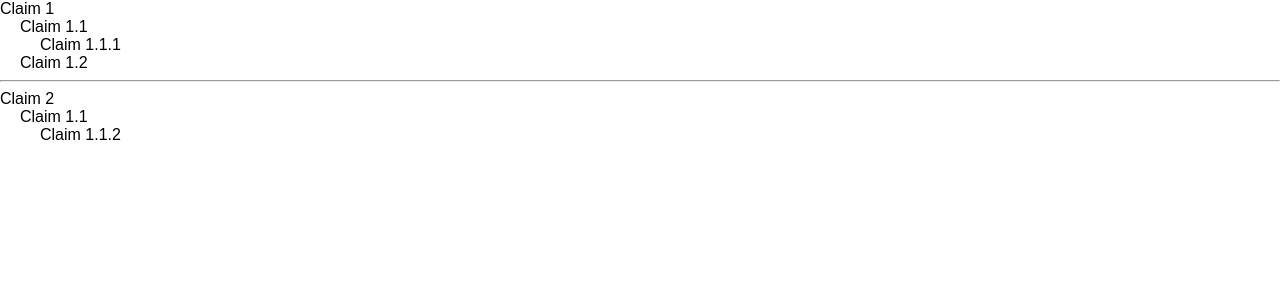
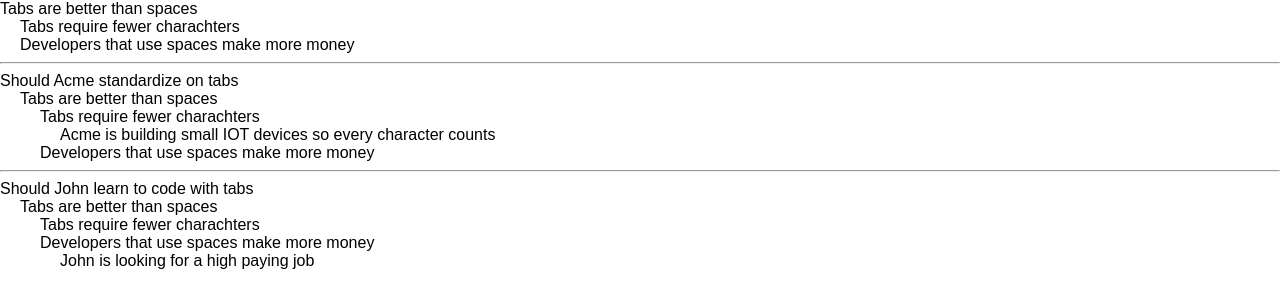
Before and after one commit to ozSofi/reason-score-react, a React (Create React App) app: page / in a window 1280 px wide. Shown: the top 308 px of the page. Built offline with nearby package versions, Linux system fonts and the light colour scheme.

Commit message:
example of child contexts

```diff
--- a/public/index.html
+++ b/public/index.html
@@ -22,7 +22,9 @@
     <div id="root"></div>
     <claim claimId="1" claimData="{}"></claim>
     <hr>
-    <claim claimId="2" claimData="{}"></claim>
+    <claim claimId="acme" claimData="{}"></claim>
+    <hr>
+    <claim claimId="john" claimData="{}"></claim>
     <!--
       This HTML file is a template.
       If you open it directly in the browser, you will see an empty page.
--- a/src/App.js
+++ b/src/App.js
@@ -17,44 +17,46 @@
     this.state = {
       rootClaimId: "1",
       claims: [
-        { id: "1", content: "Claim 1" },
-        { id: "1.1", content: "Claim 1.1" },
-        { id: "1.2", content: "Claim 1.2" },
-        { id: "1.1.1", content: "Claim 1.1.1" },
-        { id: "1.1.2", content: "Claim 1.1.2" },
-        { id: "2", content: "Claim 2" }
+        { id: "1", content: "Tabs are better than spaces" },
+        { id: "1.1", content: "Tabs require fewer charachters" },
+        { id: "1.2", content: "Developers that use spaces make more money" },
+        { id: "1.1.1", content: "Acme is building small IOT devices so every character counts" },
+        { id: "1.2.1", content: "John is looking for a high paying job" },
+        { id: "acme", content: "Should Acme standardize on tabs" },
+        { id: "john", content: "Should John learn to code with tabs" }
       ],
       edges: [
-        { parentId: "1", childId: "1.1", align: "pro", contextId: "1.1"}
-        , { parentId: "1", childId: "1.2", align: "con", contextId: "1.2"}
-        , { parentId: "2", childId: "1.1", align: "con", contextId: "1.1"}
-        , { parentId: "1.1", childId: "1.1.1", align: "pro", contextId: "1"}
-        , { parentId: "1.1", childId: "1.1.2", align: "pro", contextId: "2"}
+        { parentId: "1", childId: "1.1", align: "pro", contextId: "1" },
+        { parentId: "1", childId: "1.2", align: "con", contextId: "1" },
+        { parentId: "1.1", childId: "1.1.1", align: "pro", contextId: "acme" },
+        { parentId: "1.2", childId: "1.2.1", align: "pro", contextId: "john" },
+        { parentId: "acme", childId: "1", align: "pro", contextId: "acme" },
+        { parentId: "john", childId: "1", align: "pro", contextId: "john" }
       ],
       viewState: {
         claims: [
           { id: "1", open: true },
-          { id: "2", open: true },
+          { id: "1.2", open: true },
           { id: "1.1", open: true }
         ]
       }
     };
   }
 
-  getClaimView(claim) {
-    let claimView = this.state.viewState.claims.filter(c => c.id === claim.id)[0];
-    if (claimView === undefined) {
-      claimView = {}
-    }
-    return claimView;
-  }
+  // getClaimView(claim) {
+  //   let claimView = this.state.viewState.claims.filter(c => c.id === claim.id)[0];
+  //   if (claimView === undefined) {
+  //     claimView = {}
+  //   }
+  //   return claimView;
+  // }
 
   getClaimData(id) {
     const claim = this.state.claims.filter(claim => claim.id === id)[0]
 
     const claimData = {
       claim: claim,
-      claimView: this.getClaimView(claim),
+      //claimView: this.getClaimView(claim),
       ancestors: []
     }
 
@@ -67,11 +69,11 @@
     const parentClaim = parentClaimData.claim;
     const childEdges = this.state.edges.filter(edge => edge.parentId === parentClaim.id
       && (parentClaimData.ancestors.includes(edge.contextId)
-        || edge.contextId == edge.childId)
+        || edge.contextId == parentClaim.id)
     );
-    const parentClaimView = this.getClaimView(parentClaim);
+///    const parentClaimView = this.getClaimView(parentClaim);
     if (childEdges.length > 0
-      && parentClaimView.open
+//      && parentClaimView.open
     ) {
       const renderedChildren = childEdges.map((edge, step) => {
         const childData = this.getClaimData(edge.childId);
```
